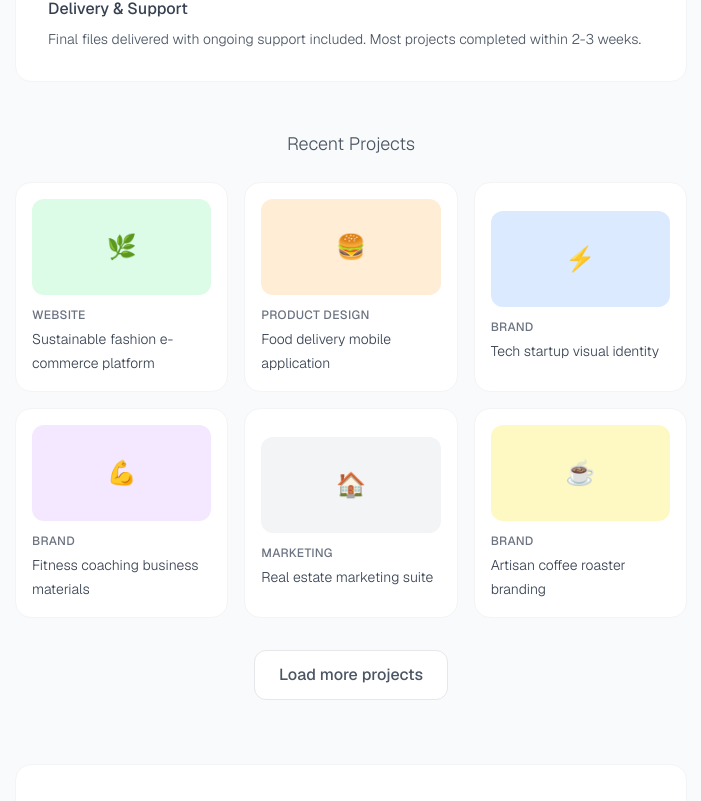
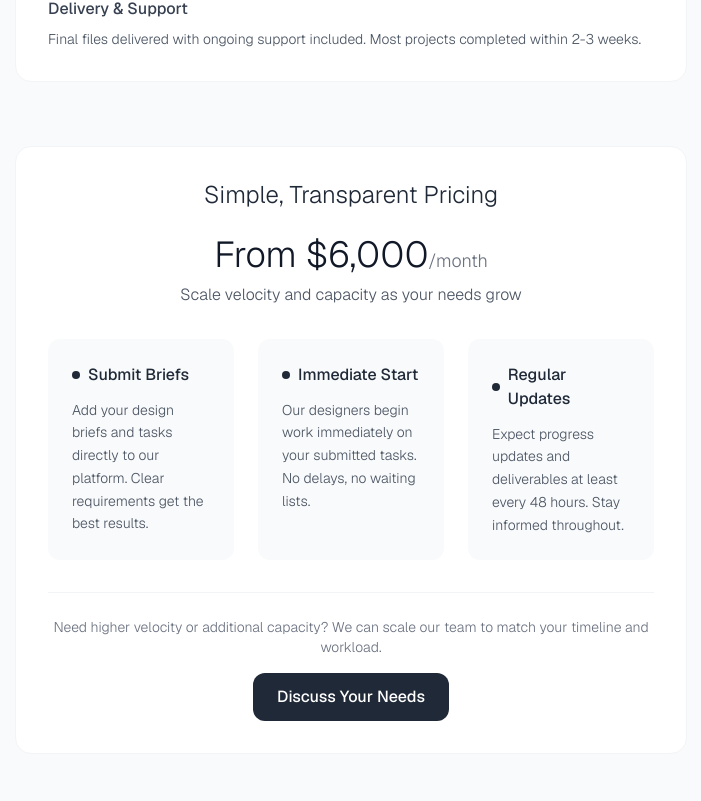
Before and after one commit to chalaska/design-service-website, a Next.js app: page / in a window 1280 px wide. Shown: the part 1178-1979 px from the top of the page, without its empty margins (289-990 px from the left). Built offline with nearby package versions, Linux system fonts and the light colour scheme.

Commit message:
Update index.tsx

```diff
--- a/pages/index.tsx
+++ b/pages/index.tsx
@@ -355,6 +355,15 @@ export default function Home() {
               </button>
               <button
                 onClick={() => {
+                  document.querySelector('.pricing-section')?.scrollIntoView({ behavior: 'smooth' });
+                  setMenuOpen(false);
+                }}
+                className="block w-full text-right text-sm font-light text-gray-700 hover:text-gray-900 transition-colors"
+              >
+                Pricing
+              </button>
+              <button
+                onClick={() => {
                   document.querySelector('.recent-projects')?.scrollIntoView({ behavior: 'smooth' });
                   setMenuOpen(false);
                 }}
@@ -373,15 +382,6 @@ export default function Home() {
                 className="block w-full text-right text-sm font-light text-gray-700 hover:text-gray-900 transition-colors"
               >
                 Get in touch
-              </button>
-              <button
-                onClick={() => {
-                  resetToHome();
-                  setMenuOpen(false);
-                }}
-                className="block w-full text-right text-sm font-light text-gray-700 hover:text-gray-900 transition-colors"
-              >
-                Home
               </button>
             </div>
           )}
@@ -636,8 +636,75 @@ export default function Home() {
             </div>
           </div>
 
+          {/* Pricing Section */}
+          <div className="mt-16 text-center pricing-section">
+            <div className="bg-white rounded-2xl p-8 border border-gray-100">
+              <h3 className="text-2xl font-light text-gray-800 mb-6">
+                Simple, Transparent Pricing
+              </h3>
+
+              <div className="mb-8">
+                <div className="text-4xl font-light text-gray-900 mb-2">
+                  From $6,000<span className="text-lg text-gray-500">/month</span>
+                </div>
+                <p className="text-gray-600 font-light">
+                  Scale velocity and capacity as your needs grow
+                </p>
+              </div>
+
+              <div className="grid md:grid-cols-3 gap-6 text-left">
+                <div className="bg-gray-50 rounded-xl p-6">
+                  <h4 className="font-medium text-gray-800 mb-3 flex items-center gap-2">
+                    <span className="w-2 h-2 bg-gray-800 rounded-full"></span>
+                    Submit Briefs
+                  </h4>
+                  <p className="text-sm text-gray-600 font-light leading-relaxed">
+                    Add your design briefs and tasks directly to our platform. Clear requirements get the best results.
+                  </p>
+                </div>
+
+                <div className="bg-gray-50 rounded-xl p-6">
+                  <h4 className="font-medium text-gray-800 mb-3 flex items-center gap-2">
+                    <span className="w-2 h-2 bg-gray-800 rounded-full"></span>
+                    Immediate Start
+                  </h4>
+                  <p className="text-sm text-gray-600 font-light leading-relaxed">
+                    Our designers begin work immediately on your submitted tasks. No delays, no waiting lists.
+                  </p>
+                </div>
+
+                <div className="bg-gray-50 rounded-xl p-6">
+                  <h4 className="font-medium text-gray-800 mb-3 flex items-center gap-2">
+                    <span className="w-2 h-2 bg-gray-800 rounded-full"></span>
+                    Regular Updates
+                  </h4>
+                  <p className="text-sm text-gray-600 font-light leading-relaxed">
+                    Expect progress updates and deliverables at least every 48 hours. Stay informed throughout.
+                  </p>
+                </div>
+              </div>
+
+              <div className="mt-8 pt-6 border-t border-gray-100">
+                <p className="text-sm text-gray-500 font-light mb-4">
+                  Need higher velocity or additional capacity? We can scale our team to match your timeline and workload.
+                </p>
+                <button
+                  onClick={() => {
+                    setShowContactForm(true);
+                    setTimeout(() => {
+                      document.querySelector('.contact-form')?.scrollIntoView({ behavior: 'smooth' });
+                    }, 100);
+                  }}
+                  className="bg-gray-800 hover:bg-gray-900 text-white font-medium py-3 px-6 rounded-xl transition-all"
+                >
+                  Discuss Your Needs
+                </button>
+              </div>
+            </div>
+          </div>
+
           {/* Recent Projects Section - Card Layout */}
-          <div className="mt-12 recent-projects">
+          <div className="mt-16 recent-projects">
             <h3 className="text-lg font-light text-gray-600 mb-6 text-center">Recent Projects</h3>
 
             <div className="grid grid-cols-2 md:grid-cols-3 gap-4">
```
